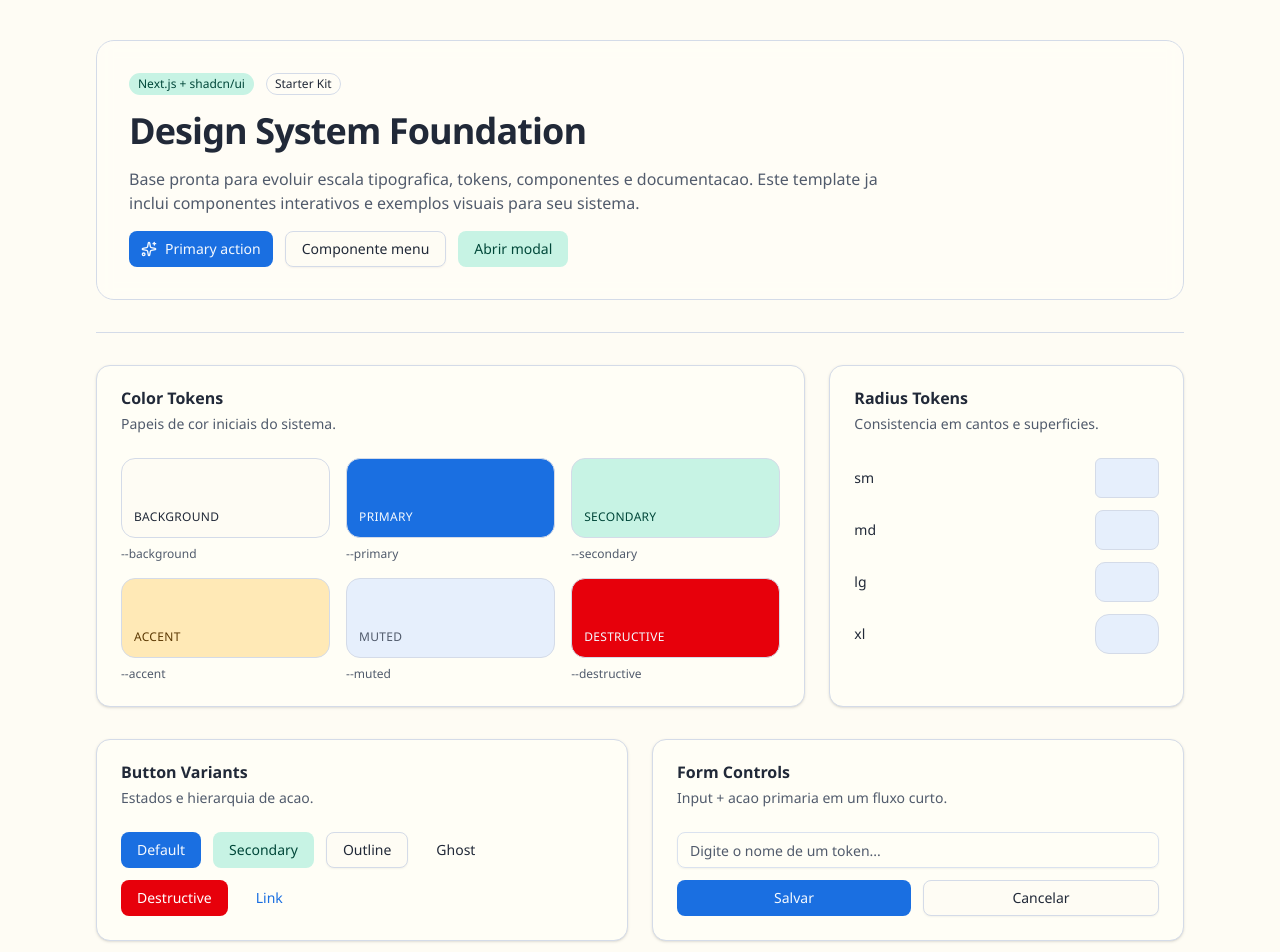
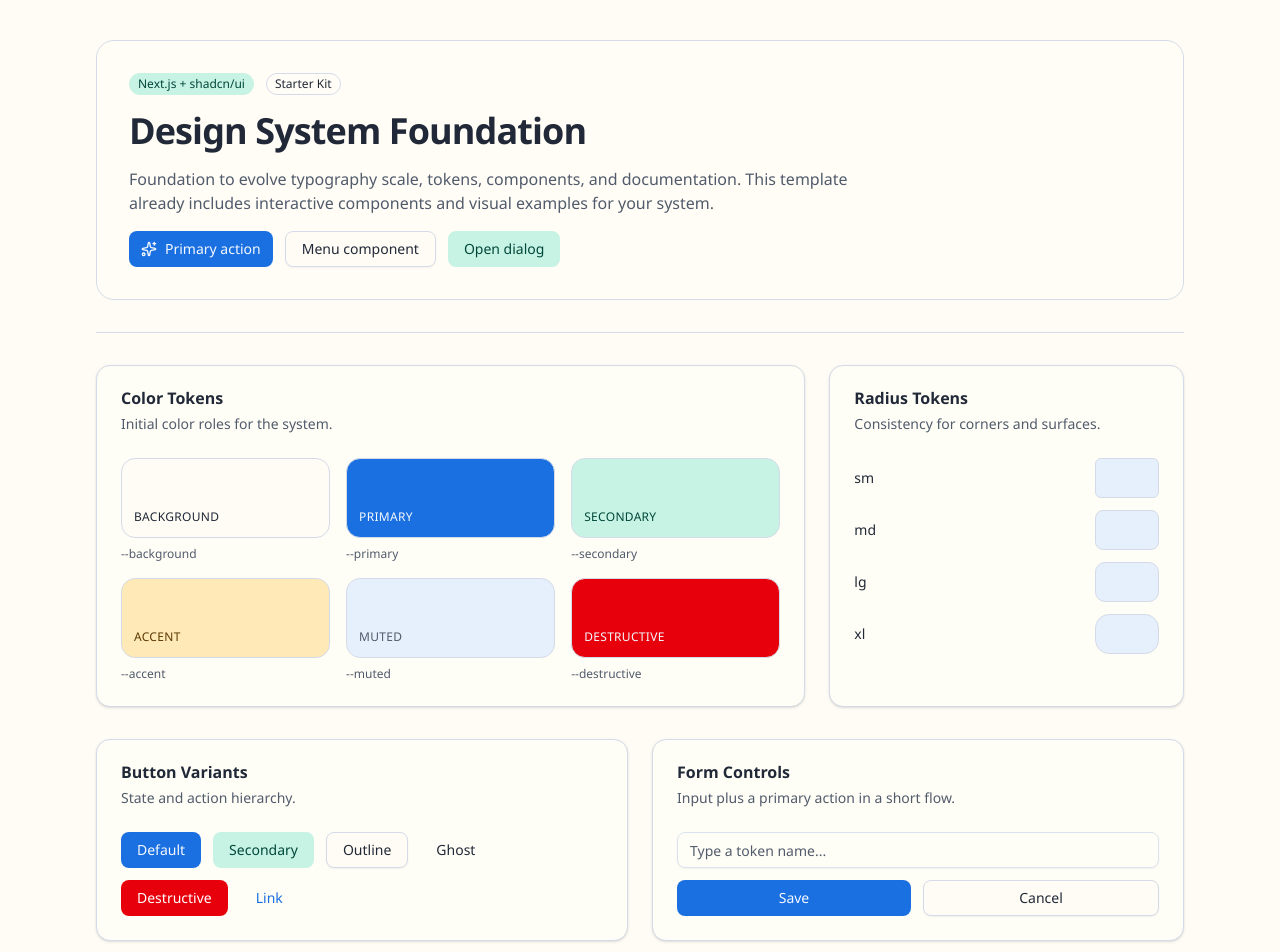
Before and after one commit to gabrielassanuma/design-system-boilerplate, a Next.js app: page / in a window 1280 px wide. Shown: the top 952 px of the page. Built offline with nearby package versions, Linux system fonts and the light colour scheme.

Commit message:
fix: standardize UI language to english

```diff
--- a/src/app/layout.tsx
+++ b/src/app/layout.tsx
@@ -3,7 +3,7 @@ import "./globals.css";
 
 export const metadata: Metadata = {
   title: "Design System Starter",
-  description: "Base de design system com Next.js e shadcn/ui",
+  description: "Design system foundation with Next.js and shadcn/ui",
 }
 
 export default function RootLayout({
@@ -12,7 +12,7 @@ export default function RootLayout({
   children: React.ReactNode;
 }>) {
   return (
-    <html lang="pt-BR">
+    <html lang="en-US">
       <body className="font-sans antialiased">
         {children}
       </body>
--- a/src/app/page.tsx
+++ b/src/app/page.tsx
@@ -60,8 +60,9 @@ export default function Home() {
             Design System Foundation
           </h1>
           <p className="max-w-3xl text-sm text-muted-foreground md:text-base">
-            Base pronta para evoluir escala tipografica, tokens, componentes e documentacao.
-            Este template ja inclui componentes interativos e exemplos visuais para seu sistema.
+            Foundation to evolve typography scale, tokens, components, and documentation.
+            This template already includes interactive components and visual examples for your
+            system.
           </p>
           <div className="flex flex-wrap gap-3">
             <Button>
@@ -70,25 +71,25 @@ export default function Home() {
             </Button>
             <DropdownMenu>
               <DropdownMenuTrigger asChild>
-                <Button variant="outline">Componente menu</Button>
+                <Button variant="outline">Menu component</Button>
               </DropdownMenuTrigger>
               <DropdownMenuContent align="start">
-                <DropdownMenuLabel>Acoes</DropdownMenuLabel>
+                <DropdownMenuLabel>Actions</DropdownMenuLabel>
                 <DropdownMenuSeparator />
-                <DropdownMenuItem>Duplicar bloco</DropdownMenuItem>
-                <DropdownMenuItem>Publicar alteracoes</DropdownMenuItem>
-                <DropdownMenuItem variant="destructive">Remover item</DropdownMenuItem>
+                <DropdownMenuItem>Duplicate block</DropdownMenuItem>
+                <DropdownMenuItem>Publish changes</DropdownMenuItem>
+                <DropdownMenuItem variant="destructive">Remove item</DropdownMenuItem>
               </DropdownMenuContent>
             </DropdownMenu>
             <Dialog>
               <DialogTrigger asChild>
-                <Button variant="secondary">Abrir modal</Button>
+                <Button variant="secondary">Open dialog</Button>
               </DialogTrigger>
               <DialogContent>
                 <DialogHeader>
-                  <DialogTitle>Exemplo de Dialog</DialogTitle>
+                  <DialogTitle>Dialog example</DialogTitle>
                   <DialogDescription>
-                    Use este componente para confirmacoes, fluxos rapidos e onboarding.
+                    Use this component for confirmations, quick flows, and onboarding.
                   </DialogDescription>
                 </DialogHeader>
                 <DialogFooter showCloseButton />
@@ -103,7 +104,7 @@ export default function Home() {
           <Card>
             <CardHeader>
               <CardTitle>Color Tokens</CardTitle>
-              <CardDescription>Papeis de cor iniciais do sistema.</CardDescription>
+              <CardDescription>Initial color roles for the system.</CardDescription>
             </CardHeader>
             <CardContent className="grid gap-4 sm:grid-cols-2 lg:grid-cols-3">
               {colorTokens.map((token) => (
@@ -125,7 +126,7 @@ export default function Home() {
           <Card>
             <CardHeader>
               <CardTitle>Radius Tokens</CardTitle>
-              <CardDescription>Consistencia em cantos e superficies.</CardDescription>
+              <CardDescription>Consistency for corners and surfaces.</CardDescription>
             </CardHeader>
             <CardContent className="space-y-3">
               {radiusTokens.map((radius) => (
@@ -145,7 +146,7 @@ export default function Home() {
           <Card>
             <CardHeader>
               <CardTitle>Button Variants</CardTitle>
-              <CardDescription>Estados e hierarquia de acao.</CardDescription>
+              <CardDescription>State and action hierarchy.</CardDescription>
             </CardHeader>
             <CardContent className="flex flex-wrap gap-3">
               <Button>Default</Button>
@@ -159,14 +160,14 @@ export default function Home() {
           <Card>
             <CardHeader>
               <CardTitle>Form Controls</CardTitle>
-              <CardDescription>Input + acao primaria em um fluxo curto.</CardDescription>
+              <CardDescription>Input plus a primary action in a short flow.</CardDescription>
             </CardHeader>
             <CardContent className="space-y-3">
-              <Input placeholder="Digite o nome de um token..." />
+              <Input placeholder="Type a token name..." />
               <div className="flex gap-3">
-                <Button className="flex-1">Salvar</Button>
+                <Button className="flex-1">Save</Button>
                 <Button variant="outline" className="flex-1">
-                  Cancelar
+                  Cancel
                 </Button>
               </div>
             </CardContent>
@@ -176,7 +177,7 @@ export default function Home() {
         <Card>
           <CardHeader>
             <CardTitle>Tabs Pattern</CardTitle>
-            <CardDescription>Exemplo de padrao para documentar componentes.</CardDescription>
+            <CardDescription>Example pattern for documenting components.</CardDescription>
           </CardHeader>
           <CardContent>
             <Tabs defaultValue="overview" className="w-full">
@@ -186,13 +187,13 @@ export default function Home() {
                 <TabsTrigger value="a11y">A11y</TabsTrigger>
               </TabsList>
               <TabsContent value="overview" className="rounded-md border bg-background p-4">
-                Defina quando usar cada variante e o nivel de prioridade da acao.
+                Define when to use each variant and the action priority level.
               </TabsContent>
               <TabsContent value="usage" className="rounded-md border bg-background p-4">
-                Descreva API do componente, propriedades e exemplos de composicao.
+                Describe component API, props, and composition examples.
               </TabsContent>
               <TabsContent value="a11y" className="rounded-md border bg-background p-4">
-                Inclua navegacao por teclado, contraste minimo e aria-labels obrigatorios.
+                Include keyboard navigation, minimum contrast, and required aria labels.
               </TabsContent>
             </Tabs>
           </CardContent>
```
